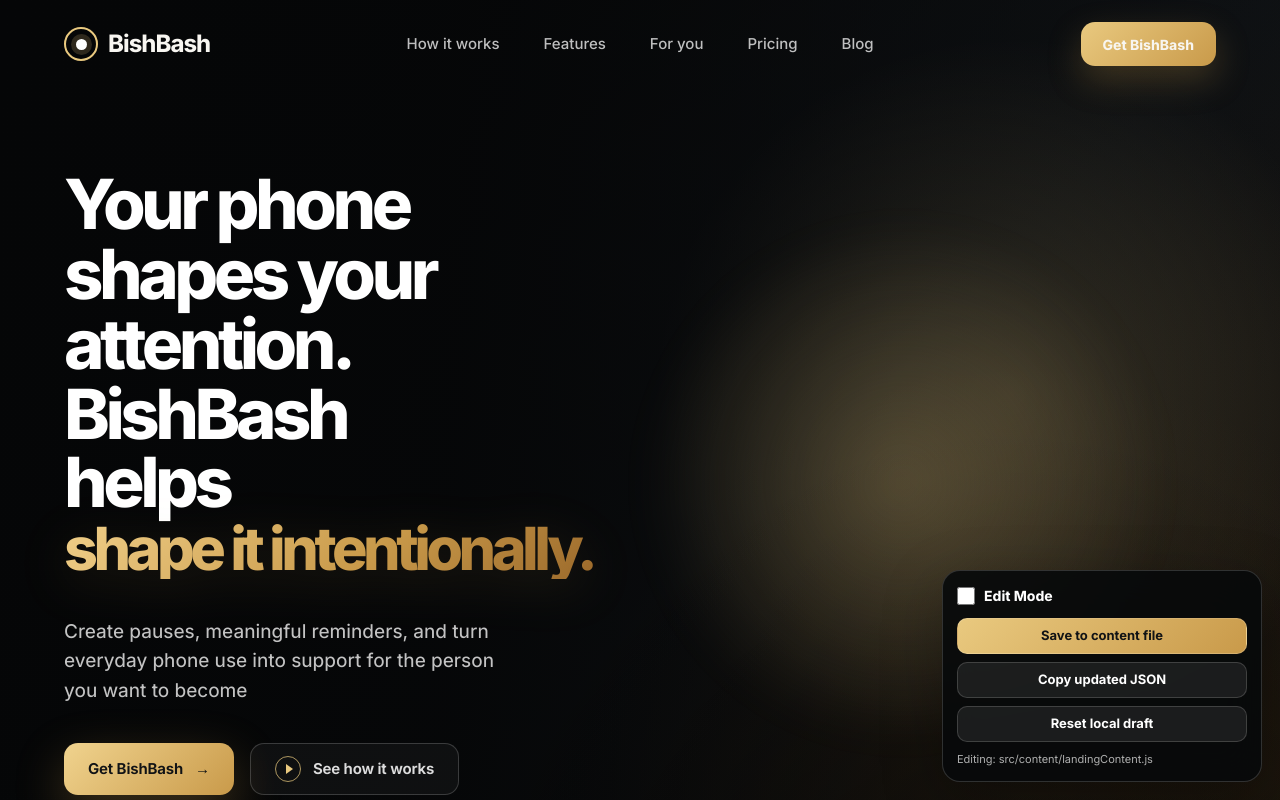
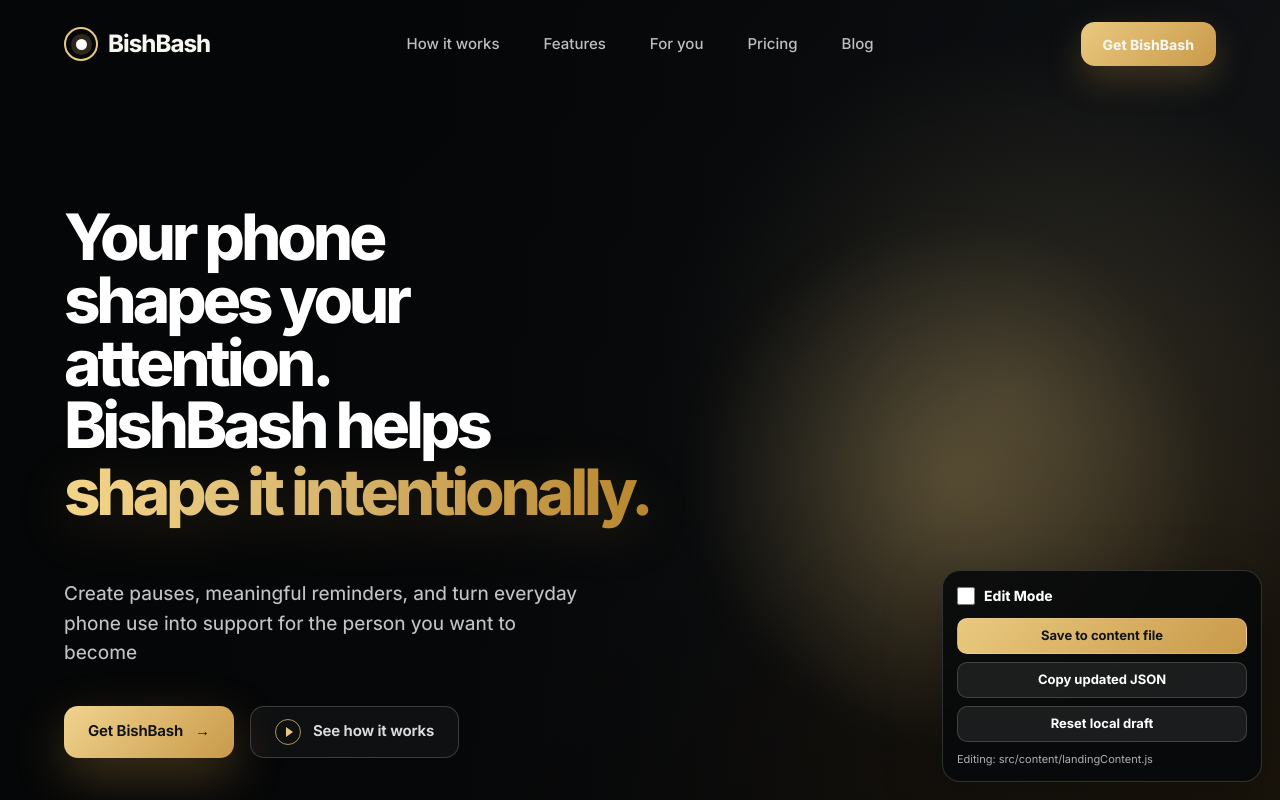
Before and after one commit to drlizlondon/mybishbash, a React (Vite) app: page / in a window 1280 px wide. Shown: the top 800 px of the page. Built offline with nearby package versions, Linux system fonts and the light colour scheme; no server answers.

Commit message:
Fix landing hero headline rendering

```diff
--- a/src/LandingPage.jsx
+++ b/src/LandingPage.jsx
@@ -112,13 +112,13 @@ function Hero() {
         <div className="container hero-grid">
           <div className="hero-copy-block">
             <h1 className="hero-title reveal-up">
-              {content.hero.headline.map((line, index) => (
-                <EditableText
-                  className={index === 4 ? "gold-line" : "white-line"}
-                  path={`hero.headline.${index}`}
-                  key={`${line}-${index}`}
-                />
-              ))}
+              <EditableText className="hero-title-line" path="hero.headline.0" />
+              <EditableText className="hero-title-line" path="hero.headline.1" />
+              <EditableText className="hero-title-line" path="hero.headline.2" />
+              <EditableText className="hero-title-line" path="hero.headline.3" />
+              <span className="hero-title-line hero-gold-line">
+                <EditableText className="hero-gold-phrase" path="hero.headline.4" />
+              </span>
             </h1>
             <div className="hero-copy reveal-up delay-1">
               {content.hero.copy.map((line, index) => (
--- a/src/editing/ContentEditContext.jsx
+++ b/src/editing/ContentEditContext.jsx
@@ -2,7 +2,7 @@ import { createContext, useCallback, useContext, useEffect, useMemo, useState }
 import { landingContent } from "../content/landingContent";
 
 const ContentEditContext = createContext(null);
-const STORAGE_KEY = "bishbash.landingContentDraft.v6";
+const STORAGE_KEY = "bishbash.landingContentDraft.v8";
 
 function clone(value) {
   return JSON.parse(JSON.stringify(value));
@@ -23,6 +23,14 @@ function setAtPath(source, path, value) {
 
   current[keys.at(-1)] = value;
   return next;
+}
+
+function isLandingContentCompatible(value) {
+  return (
+    Array.isArray(value?.hero?.headline) &&
+    value.hero.headline.length === landingContent.hero.headline.length &&
+    value.hero.headline[4] === landingContent.hero.headline[4]
+  );
 }
 
 async function copyToClipboard(text) {
@@ -48,7 +56,10 @@ export function ContentEditProvider({ children }) {
 
     try {
       const draft = window.localStorage.getItem(STORAGE_KEY);
-      return draft ? JSON.parse(draft) : landingContent;
+      if (!draft) return landingContent;
+
+      const parsed = JSON.parse(draft);
+      return isLandingContentCompatible(parsed) ? parsed : landingContent;
     } catch {
       return landingContent;
     }
@@ -58,6 +69,12 @@ export function ContentEditProvider({ children }) {
 
   useEffect(() => {
     if (!isDev) return;
+    if (!isLandingContentCompatible(content)) {
+      window.localStorage.removeItem(STORAGE_KEY);
+      setContent(landingContent);
+      return;
+    }
+
     window.localStorage.setItem(STORAGE_KEY, JSON.stringify(content));
   }, [content, isDev]);
 
--- a/src/landing.css
+++ b/src/landing.css
@@ -201,51 +201,81 @@ body:has(.landing-page)::after {
   padding-top: 0;
   padding-bottom: 0;
   display: grid;
-  grid-template-columns: minmax(0, 0.84fr) minmax(0, 1.16fr);
-  gap: 72px;
+  grid-template-columns: minmax(640px, 1fr) minmax(360px, 0.82fr);
+  gap: clamp(44px, 5vw, 72px);
   align-items: center;
   overflow: visible;
 }
 
 .hero-copy-block {
-  max-width: 600px;
+  min-width: 0;
+  max-width: 760px;
   overflow: visible;
 }
 
 .hero-title {
   margin: 0 0 28px;
-  max-width: 600px;
+  max-width: 760px;
   color: #fff;
-  padding-bottom: 0.14em;
-  font-size: clamp(48px, 5.4vw, 78px);
-  line-height: 0.98;
-  font-weight: 780;
+  padding-bottom: 0.22em;
+  font-size: clamp(56px, 5vw, 72px);
+  line-height: 0.92;
+  font-weight: 850;
   letter-spacing: -0.065em;
   text-wrap: balance;
   overflow: visible;
 }
 
-.hero-title > span {
+.hero-title-line {
   display: block;
-  padding-bottom: 0.035em;
+  width: fit-content;
+  max-width: 100%;
+  padding-bottom: 0.06em;
   overflow: visible;
+  color: #fff;
+  white-space: nowrap;
 }
 
-.hero-title .gold-line {
-  display: block;
-  width: max-content;
+.hero-gold-line {
+  width: fit-content;
   max-width: none;
-  background: linear-gradient(135deg, #F0CF89 0%, #C99A4A 58%, #9C6A2B 100%);
-  -webkit-background-clip: text;
-  background-clip: text;
-  color: #E9C97F;
-  -webkit-text-fill-color: transparent;
-  filter: drop-shadow(0 10px 26px rgba(201,154,74,0.16));
+  color: #D7B56D;
+  padding-bottom: 0.12em;
+  white-space: nowrap;
+}
+
+.hero-gold-phrase {
+  display: inline-flex;
+  align-items: flex-end;
+  width: fit-content;
+  max-width: none;
+  font: inherit;
+  line-height: 1.02;
+  letter-spacing: inherit;
+  font-weight: inherit;
+  color: #D7B56D;
+  padding-bottom: 0.08em;
+  white-space: nowrap;
+  overflow: visible;
+  filter: drop-shadow(0 10px 26px rgba(201,154,74,0.18));
+}
+
+@supports ((-webkit-background-clip: text) or (background-clip: text)) {
+  .hero-gold-phrase {
+    background: linear-gradient(90deg, #F3D58A 0%, #D7B56D 46%, #B8862E 100%);
+    -webkit-background-clip: text;
+    background-clip: text;
+    -webkit-text-fill-color: transparent;
+    color: transparent;
+  }
 }
 
 @media (min-width: 769px) {
-  .hero-title .gold-line {
-    font-size: 0.86em;
+  .hero-gold-line {
+    white-space: nowrap;
+  }
+
+  .hero-gold-phrase {
     white-space: nowrap;
   }
 }
@@ -335,12 +365,16 @@ body:has(.landing-page)::after {
 
 .app-preview-wrap {
   position: relative;
+  width: 100%;
+  max-width: clamp(360px, 34vw, 500px);
   min-height: 690px;
   display: flex;
   align-items: center;
   justify-content: center;
-  justify-self: center;
+  justify-self: end;
+  min-width: 0;
   overflow: visible;
+  pointer-events: none;
 }
 
 .app-preview-wrap::before {
@@ -355,8 +389,8 @@ body:has(.landing-page)::after {
 
 .app-screen {
   position: relative;
-  width: min(390px, 34vw);
-  min-height: 660px;
+  width: min(360px, 100%);
+  min-height: 620px;
   padding: 30px 24px 88px;
   border: 1px solid rgba(255,255,255,0.18);
   border-radius: 46px;
@@ -762,7 +796,7 @@ body:has(.landing-page)::after {
   }
 }
 
-@media (max-width: 1100px) {
+@media (max-width: 1180px) {
   .container,
   .site-header-inner {
     padding-inline: 40px;
@@ -778,11 +812,16 @@ body:has(.landing-page)::after {
     padding-top: 0;
   }
 
+  .hero-copy-block {
+    max-width: 760px;
+  }
+
   .hero-grid {
     min-height: auto;
   }
 
   .app-preview-wrap {
+    justify-self: center;
     min-height: 640px;
   }
 
@@ -832,7 +871,7 @@ body:has(.landing-page)::after {
   }
 
   .hero-title {
-    font-size: 46px;
+    font-size: clamp(38px, 11.6vw, 54px);
     line-height: 1.02;
   }
 
@@ -939,7 +978,7 @@ body:has(.landing-page)::after {
 
 @media (max-width: 420px) {
   .hero-title {
-    font-size: 41px;
+    font-size: 38px;
   }
 
   .proof-grid {
@@ -954,3 +993,9 @@ body:has(.landing-page)::after {
     font-size: 34px;
   }
 }
+
+@media (max-width: 360px) {
+  .hero-title {
+    font-size: 34px;
+  }
+}
```
